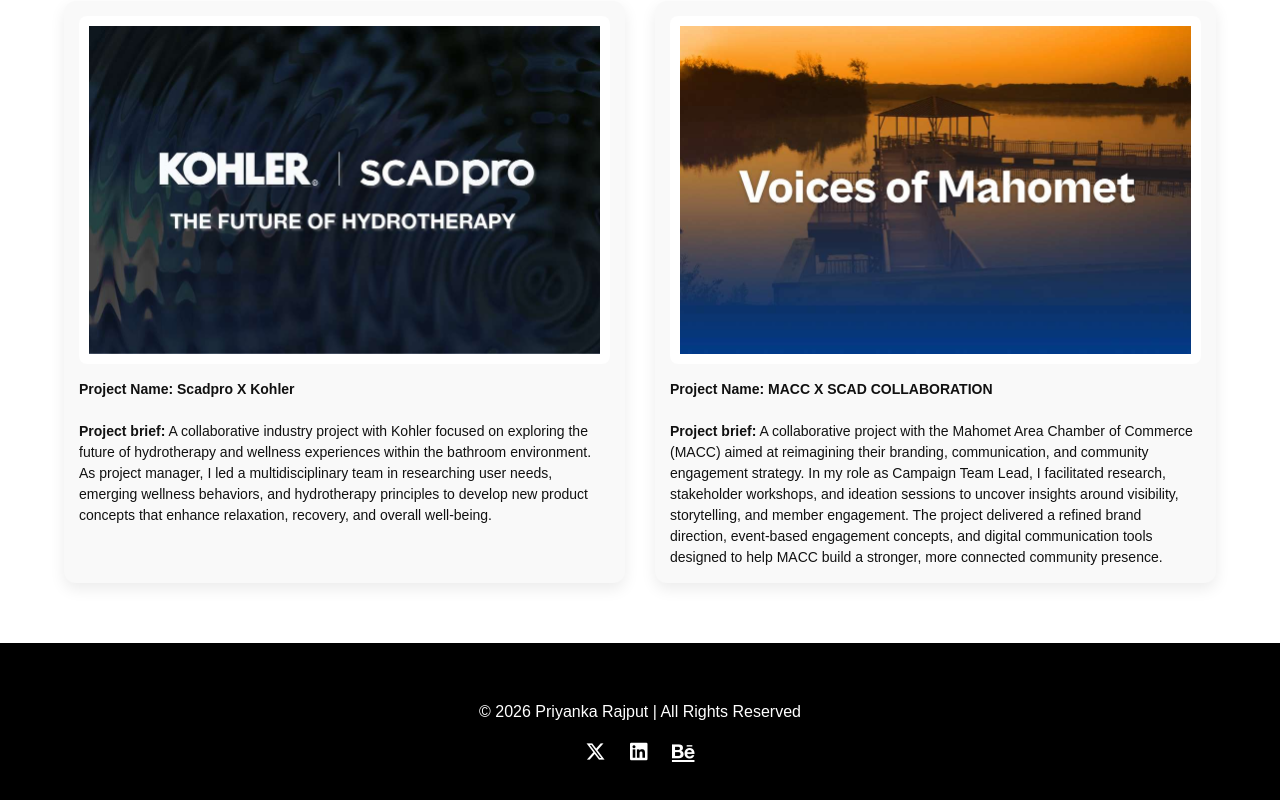
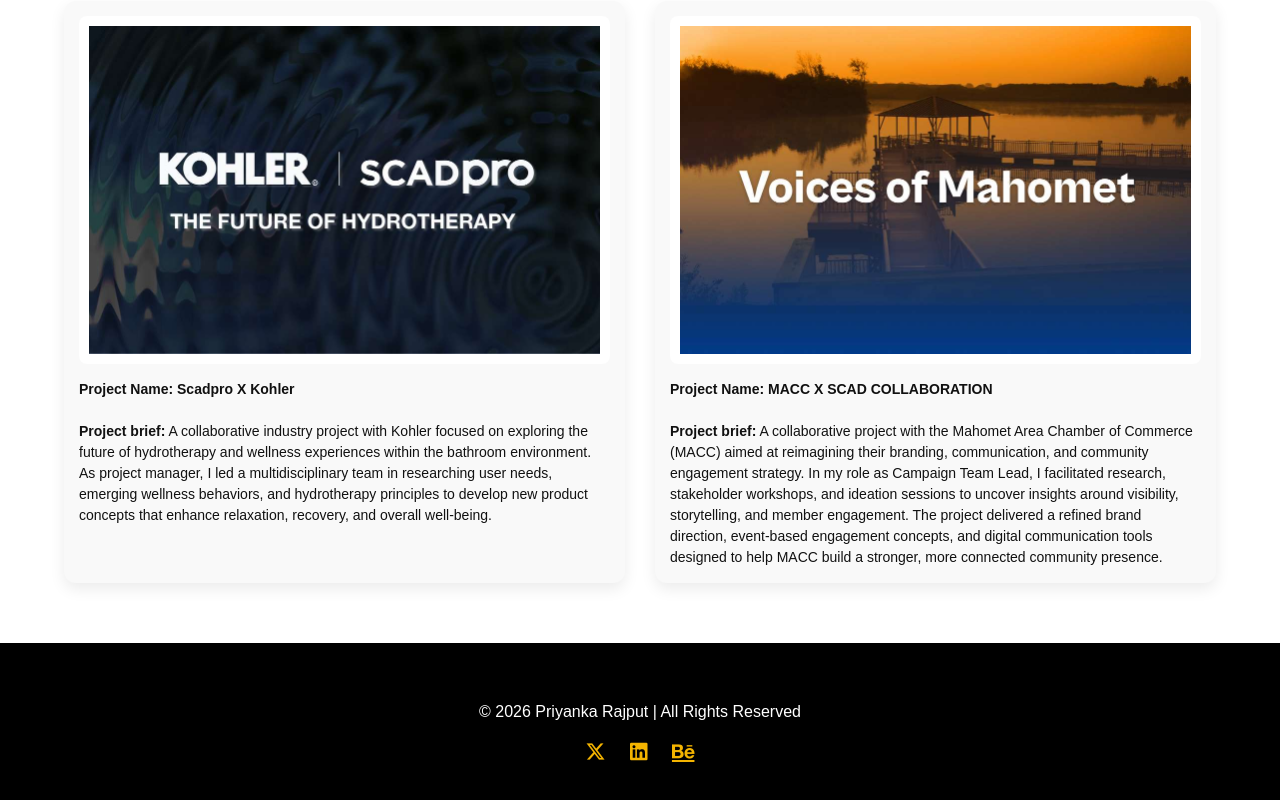
Before and after one commit to himanshupohani04/Priyanka-Rajput, a plain HTML site: page portfolio.html in a window 1280 px wide. Shown: the part 1097-1897 px from the top of the page. Drawn offline with Linux system fonts and the light colour scheme.

Commit message:
Update portfolio.css

```diff
--- a/portfolio.css
+++ b/portfolio.css
@@ -162,7 +162,7 @@ h1 {
 }
 
 .footer-cta .social-nav a {
-  color: #fff;
+  color:  #f4b400;
   font-size: 20px;
   margin: 0 10px;
 }
```
